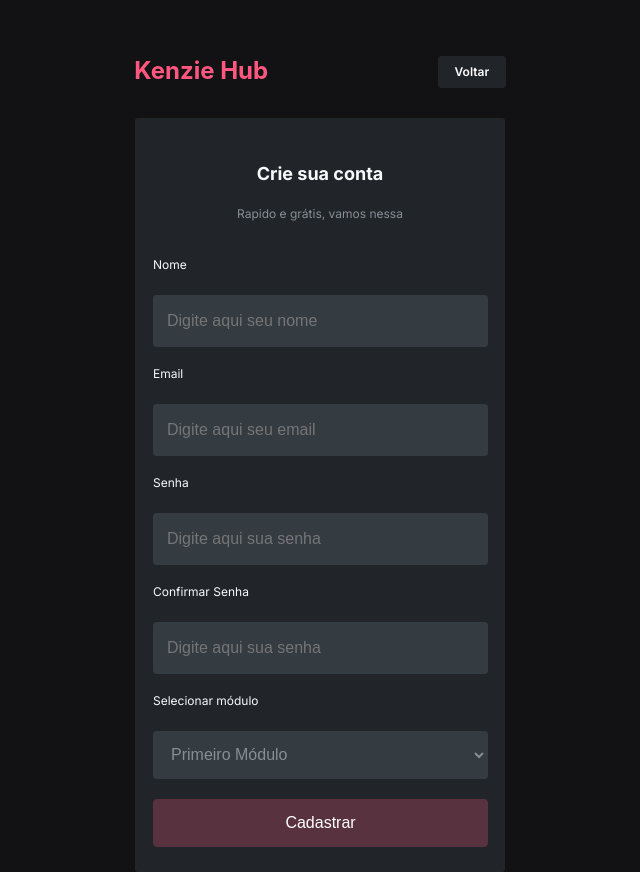
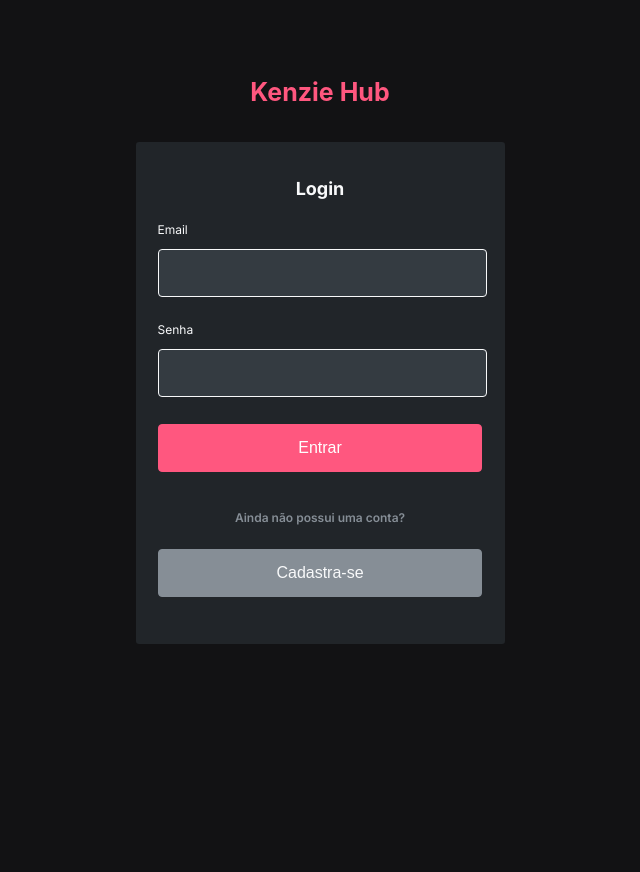
Before and after one commit to Kenzie-Academy-Brasil-Developers/react-entrega-s2-kenzie-hub-wellingtonjosep, a React (Create React App) app: page / in a window 1280 px wide. Shown: the whole page, without its empty margins (320-960 px from the left). After the commit the page ends 800 px from the top, so only its background shows below. Built offline with nearby package versions, Linux system fonts and the light colour scheme.

Commit message:
update: added api login page

```diff
--- a/src/Pages/Register/index.jsx
+++ b/src/Pages/Register/index.jsx
@@ -2,19 +2,16 @@
 
 import FormRegister from '../../components/FormRegister'
 import Button from '../../components/Button'
-import { useHistory } from 'react-router-dom/cjs/react-router-dom.min'
+import {Link} from 'react-router-dom'
 
 function Register () {
-    const history = useHistory()
-
-    function back () {
-        history.push('/register')
-    }
     return (
         <>
             <header className='header-register'>
                 <h1 className='title-register'>Kenzie Hub</h1>
-                <Button onClick={() => back() } className='back'>Voltar</Button>
+                <Link to='/'>
+                    <Button className='back'>Voltar</Button>
+                </Link>
             </header>
 
             <main>
--- a/src/Rotes/index.jsx
+++ b/src/Rotes/index.jsx
@@ -3,18 +3,19 @@
 import Homepage from "../Pages/Homepage";
 import Login from "../Pages/Login";
 import Register from "../Pages/Register";
+
 function Rotes () {
     return (
         <Switch>
-            <Route path="/">
-                <Register/>
-            </Route>
-            <Route path="/register">
-                <Login/>
-            </Route>
-            <Route path="/home">
-                <Homepage/>
-            </Route>
+          <Route path="/Home">
+            <Homepage />
+          </Route>
+          <Route path="/Register">
+            <Register />
+          </Route>
+          <Route path="/">
+            <Login />
+          </Route>
         </Switch>
     )
 }
--- a/src/components/FormLogin/index.jsx
+++ b/src/components/FormLogin/index.jsx
@@ -1,18 +1,92 @@
 import './styles.css'
 
 import Button from '../Button'
+import {Link} from 'react-router-dom'
+import { toast } from 'react-toastify';
+import axios from 'axios';
+import { useState } from 'react';
+import { useHistory } from 'react-router-dom/cjs/react-router-dom.min';
 
 function FormLogin () {
+
+    const history = useHistory()
+
+    const [email , setEmail] = useState('')
+    const [password, setPassword] = useState('')
+
+    function open () {
+
+        const data = {
+            email: email,
+            password: password
+        }
+
+        axios.post('https://kenziehub.herokuapp.com/sessions', data)
+        .then((response) => {
+            console.log(response)
+            localStorage.setItem('authorization', response.data.token)
+            localStorage.setItem('enter', response.data.user.id)
+            toast.success('Login autorizado', {
+                position: "top-right",
+                autoClose: 5000,
+                hideProgressBar: false,
+                closeOnClick: true,
+                pauseOnHover: true,
+                draggable: true,
+                progress: undefined,
+            });
+            history.push('/Home')
+        })
+        .catch((err) => {
+            console.log(err)
+            toast.error('Senha ou Email invalido', {
+                position: "top-right",
+                autoClose: 5000,
+                hideProgressBar: false,
+                closeOnClick: true,
+                pauseOnHover: true,
+                draggable: true,
+                progress: undefined,
+            });
+        })
+    }
+
+// config: {transitional: {…}, transformRequest: Array(1), transformResponse: Array(1), timeout: 0, adapter: ƒ, …}
+// data:
+// token: "eyJhbGciOiJIUzI1NiIsInR5cCI6IkpXVCJ9.eyJpYXQiOjE2NTA4MTg2NjEsImV4cCI6MTY1MTA3Nzg2MSwic3ViIjoiM2YwNGVkNTYtMGE5NC00YmU5LWJlODAtMGZjNjBkMTIzYTIxIn0.yqt48kVNN_WDc8AR74b3rHxlhCG4i4Pr9s1DMnth13g"
+// user:
+// avatar_url: null
+// bio: "Não requerido no Figma"
+// contact: "Não requerido no Figma"
+// course_module: "Terceiro módulo (Introdução ao Backend)"
+// created_at: "2022-04-24T15:46:19.395Z"
+// email: "paivawellington23@gmail.com"
+// id: "3f04ed56-0a94-4be9-be80-0fc60d123a21"
+// name: "Wellington José"
+// techs: []
+// updated_at: "2022-04-24T15:46:19.395Z"
+// works: []
+// [[Prototype]]: Object
+// [[Prototype]]: Object
+// headers: {content-length: '566', content-type: 'application/json; charset=utf-8'}
+// request: XMLHttpRequest {onreadystatechange: null, readyState: 4, timeout: 0, withCredentials: false, upload: XMLHttpRequestUpload, …}
+// status: 200
+// statusText: "OK"
+
     return (
-        <form className='form-login'>
+        <form onSubmit={(evento) => evento.preventDefault()} className='form-login'>
             <h2 className='sub-title'>Login</h2>
             <label className='label-form-login'>Email</label>
-            <input className='input-form-login input-text' type="text" />
+            <input onChange={(event) => setEmail(event.target.value)} className='input-form-login input-text' type="text" />
+
             <label className='label-form-login'>Senha</label>
-            <input className='input-form-login input-password' type="password" />
-            <Button className='button-login'>Entrar</Button>
+            <input onChange={(event) => setPassword(event.target.value)} className='input-form-login input-password' type="password" />
+
+            <Button onClick={() => open()} className='button-login'>Entrar</Button>
             <p className='info-login'>Ainda não possui uma conta?</p>
-            <Button className='register-login'>Cadastra-se</Button>
+            <Link to='/Register'>
+                <Button className='register-login'>Cadastra-se</Button>
+            </Link>
         </form>
     )
 }
--- a/src/components/FormRegister/index.jsx
+++ b/src/components/FormRegister/index.jsx
@@ -42,7 +42,7 @@
         .then((response) => {
             console.log(response)
             toast.success('Conta criada com sucesso!')
-            history.push('/register')
+            history.push('/')
         })
         .catch((err) => {
             if (err.message === 'Request failed with status code 401') {
```
